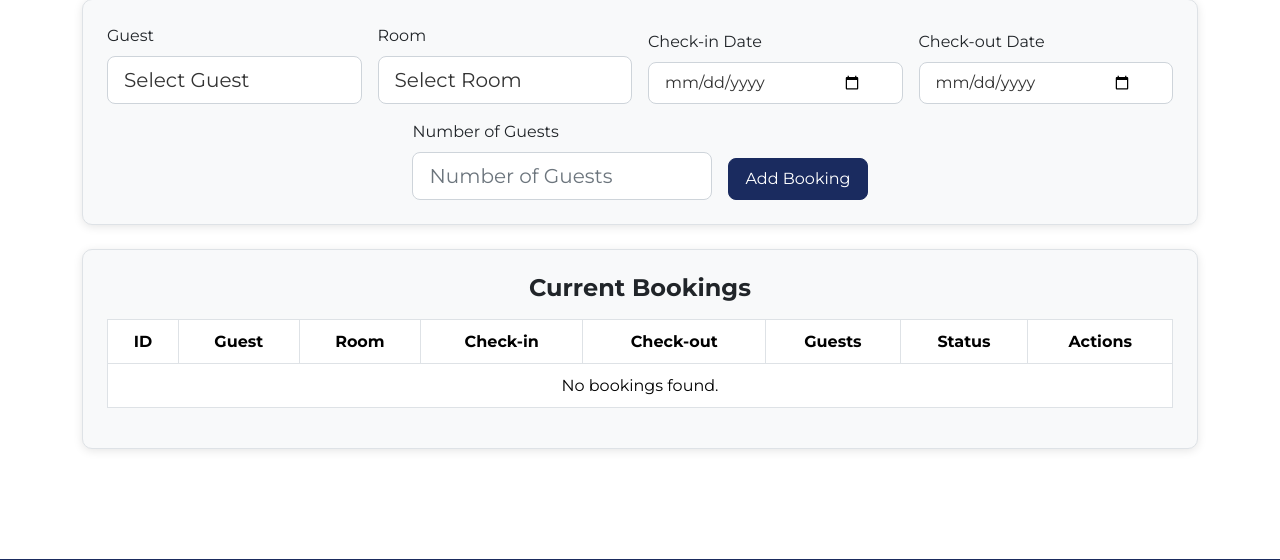
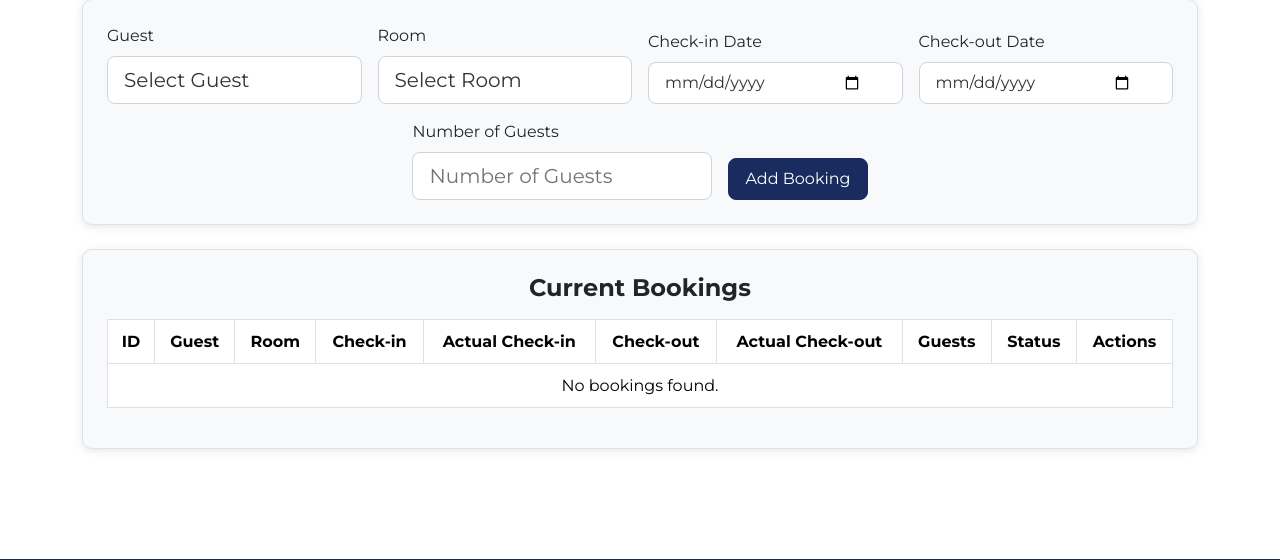
Before and after one commit to SarangaVP/Hotel-Management-System, a PHP site: page /bookings.php in a window 1280 px wide. Shown: the part 169-729 px from the top of the page. Run offline with PHP 8.4, Linux system fonts and the light colour scheme; the visitor is signed in with stand-in values (Sample User, id 1); data that the repository does not hold is empty.

Commit message:
Updae booking table

```diff
--- a/app/bookings.php
+++ b/app/bookings.php
@@ -147,7 +147,9 @@ $rooms = $pdo->query("SELECT room_id, room_number, room_capacity FROM rooms WHER
                                 <th>Guest</th>
                                 <th>Room</th>
                                 <th>Check-in</th>
+                                <th>Actual Check-in</th>
                                 <th>Check-out</th>
+                                <th>Actual Check-out</th>
                                 <th>Guests</th>
                                 <th>Status</th>
                                 <th>Actions</th>
@@ -156,7 +158,7 @@ $rooms = $pdo->query("SELECT room_id, room_number, room_capacity FROM rooms WHER
                         <tbody>
                             <?php if (empty($bookings)): ?>
                                 <tr>
-                                    <td colspan="8" class="text-center">No bookings found.</td>
+                                    <td colspan="10" class="text-center">No bookings found.</td>
                                 </tr>
                             <?php else: ?>
                                 <?php foreach ($bookings as $booking): ?>
@@ -165,7 +167,21 @@ $rooms = $pdo->query("SELECT room_id, room_number, room_capacity FROM rooms WHER
                                         <td><?php echo htmlspecialchars($booking['first_name'] . ' ' . $booking['last_name']); ?></td>
                                         <td><?php echo htmlspecialchars($booking['room_number']); ?></td>
                                         <td><?php echo htmlspecialchars($booking['checkin_date']); ?></td>
+                                        <td>
+                                            <?php
+                                            echo ($booking['actual_checkin_date'] && $booking['actual_checkin_time'])
+                                                ? htmlspecialchars($booking['actual_checkin_date'] . ' ' . $booking['actual_checkin_time'])
+                                                : 'N/A';
+                                            ?>
+                                        </td>
                                         <td><?php echo htmlspecialchars($booking['checkout_date']); ?></td>
+                                        <td>
+                                            <?php
+                                            echo ($booking['actual_checkout_date'] && $booking['actual_checkout_time'])
+                                                ? htmlspecialchars($booking['actual_checkout_date'] . ' ' . $booking['actual_checkout_time'])
+                                                : 'N/A';
+                                            ?>
+                                        </td>
                                         <td><?php echo htmlspecialchars($booking['num_guests']); ?></td>
                                         <td><?php echo htmlspecialchars($booking['booking_status']); ?></td>
                                         <td>
```
